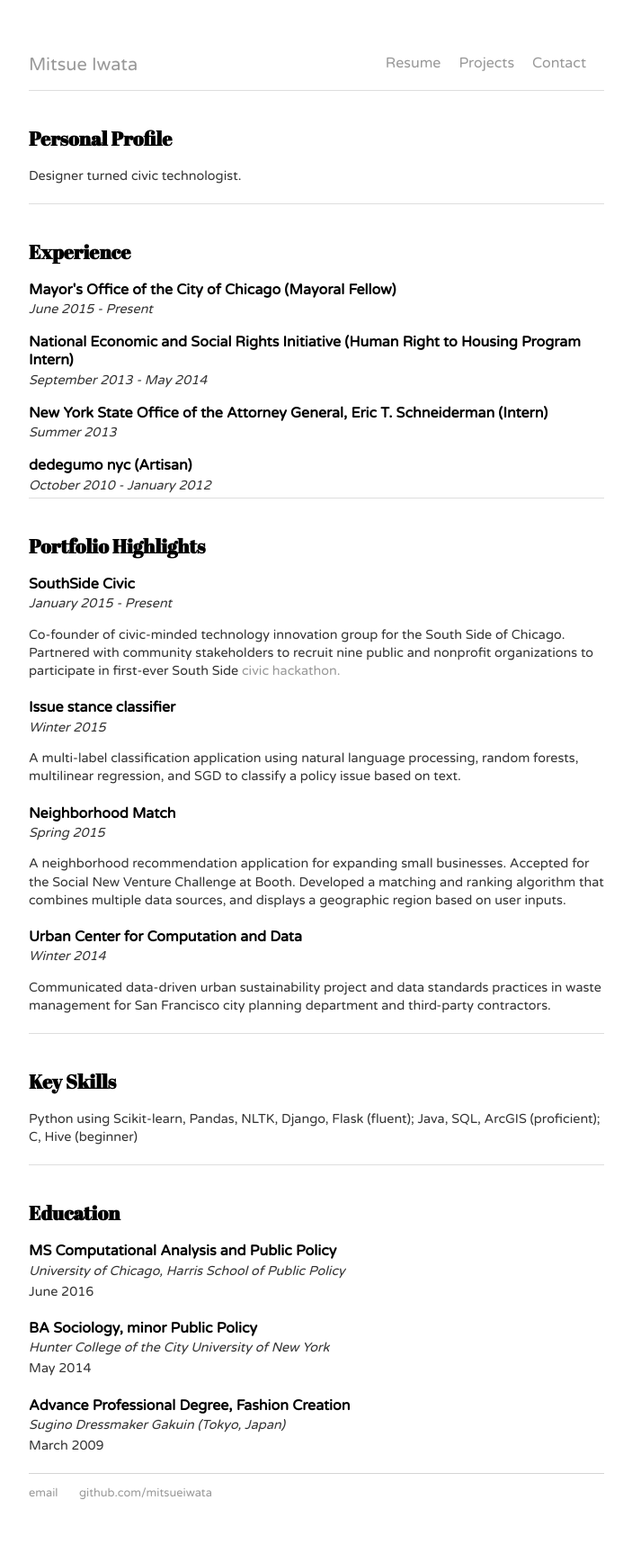
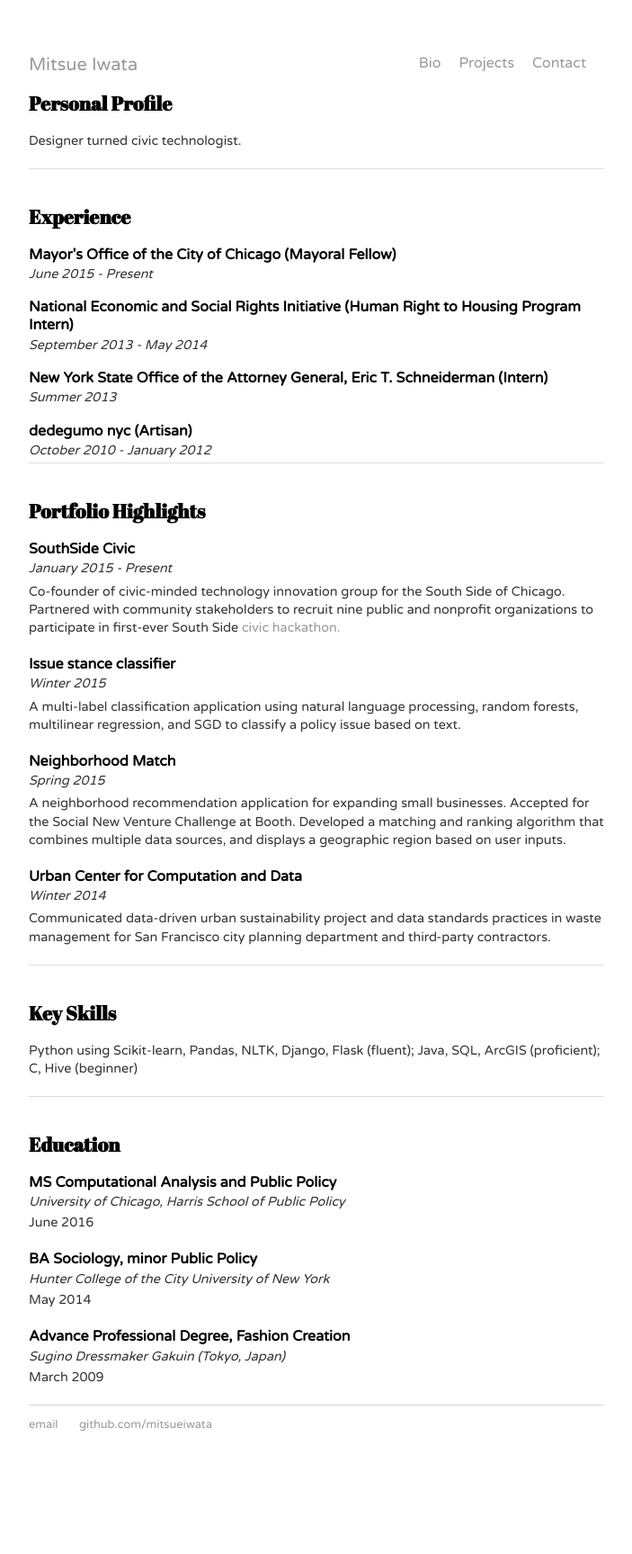
Before and after one commit to MitsueIwata/mitsueiwata.github.io, a Jekyll site: the page built from resume/index.html, in a window 1280 px wide. Shown: the whole page at 90% size, without its empty margins (288-991 px from the left). Built offline with Jekyll 4.4.1, drawn with Linux system fonts in a browser that asks for light colours; after the commit the page ends 1651 px from its top, so only the background shows below that.

Commit message:
matched format on bio page and change to bio

```diff
--- a/_layouts/default.html
+++ b/_layouts/default.html
@@ -19,8 +19,7 @@
 		        		<li class="header-name"><a href="/">Mitsue Iwata</a></li>
 	        			<li style="float:right"><a href="/contact">Contact</a></li>
 	        			<li style="float:right"><a href="/blog">Projects</a></li>
-	        			<li style="float:right"><a href="/resume">Resume</a></li>
-		        		<!-- <li style="float:right"><a href="/">Info</a></li> -->
+	        			<li style="float:right"><a href="/resume">Bio</a></li>
 		    		</ul>
 				</nav>
 			</header>
--- a/css/main.css
+++ b/css/main.css
@@ -62,18 +62,16 @@
     border-top: 1px solid #dedede;
     padding: 20px 0 0;
 }
+.description {
+    margin-top: 5px;
+}
 .sectionContent h3 {
-    /*font-size: 1.5em;*/
     margin-bottom: -12px;
 }
 .subDetails {
-    /*font-size: 0.8em;*/
     font-style: italic;
     margin-bottom: 3px;
 }
 .subEd {
-    /*font-size: 0.8em;*/
-    /*font-style: italic;*/
-    /*margin-bottom: 3px;*/
     margin-top: 0;
 }
--- a/index.html
+++ b/index.html
@@ -6,4 +6,5 @@
 <div class="blurb">
 	<!-- <h1>Mitsue Iwata</h1> -->
 	<h2>Glad you could make it.</h2>
+	<p>I'm Mitsue, designer turned civic technologist.</p>
 </div><!-- /.blurb -->
--- a/resume/index.html
+++ b/resume/index.html
@@ -6,10 +6,10 @@
 <body id="top">
 <div id="cv" class="instaFade">
 	<div id="mainArea" class="quickFade delayFive">
-		<section>
+		<section style="border-top: 0px; padding-top: 0px">
 			<article>
 				<div class="sectionTitle">
-					<h2>Personal Profile</h2>
+					<h2 style="margin-top: 0px">Personal Profile</h2>
 				</div>
 
 				<div class="sectionContent">
@@ -54,22 +54,22 @@
 				<article>
 					<h3>SouthSide Civic</h3>
 					<p class="subDetails">January 2015 - Present</p>
-					<p>Co-founder of civic-minded technology innovation group for the South Side of Chicago. Partnered with community stakeholders to recruit nine public and nonprofit organizations to participate in first-ever South Side <a href="http://southsidecivic.net/hackathon">civic hackathon.</a>
+					<p class="description">Co-founder of civic-minded technology innovation group for the South Side of Chicago. Partnered with community stakeholders to recruit nine public and nonprofit organizations to participate in first-ever South Side <a href="http://southsidecivic.net/hackathon">civic hackathon.</a>
 				</article>
 				<article>
 					<h3>Issue stance classifier</h3>
 					<p class="subDetails">Winter 2015</p>
-					<p>A multi-label classification application using natural language processing, random forests, multilinear regression, and SGD to classify a policy issue based on text.</p>
+					<p class="description">A multi-label classification application using natural language processing, random forests, multilinear regression, and SGD to classify a policy issue based on text.</p>
 				</article>
 				<article>
 					<h3>Neighborhood Match</h3>
 					<p class="subDetails">Spring 2015</p>
-					<p>A neighborhood recommendation application for expanding small businesses. Accepted for the Social New Venture Challenge at Booth. Developed a matching and ranking algorithm that combines multiple data sources, and displays a geographic region based on user inputs.</p>
+					<p class="description">A neighborhood recommendation application for expanding small businesses. Accepted for the Social New Venture Challenge at Booth. Developed a matching and ranking algorithm that combines multiple data sources, and displays a geographic region based on user inputs.</p>
 				</article>
 				<article>
 					<h3>Urban Center for Computation and Data</h3>
 					<p class="subDetails">Winter 2014</p>
-					<p>Communicated data-driven urban sustainability project and data standards practices in waste management for San Francisco city planning department and third-party contractors.</p>
+					<p class="description">Communicated data-driven urban sustainability project and data standards practices in waste management for San Francisco city planning department and third-party contractors.</p>
 				</article>
 			</div>
 			<div class="clear"></div>
```
